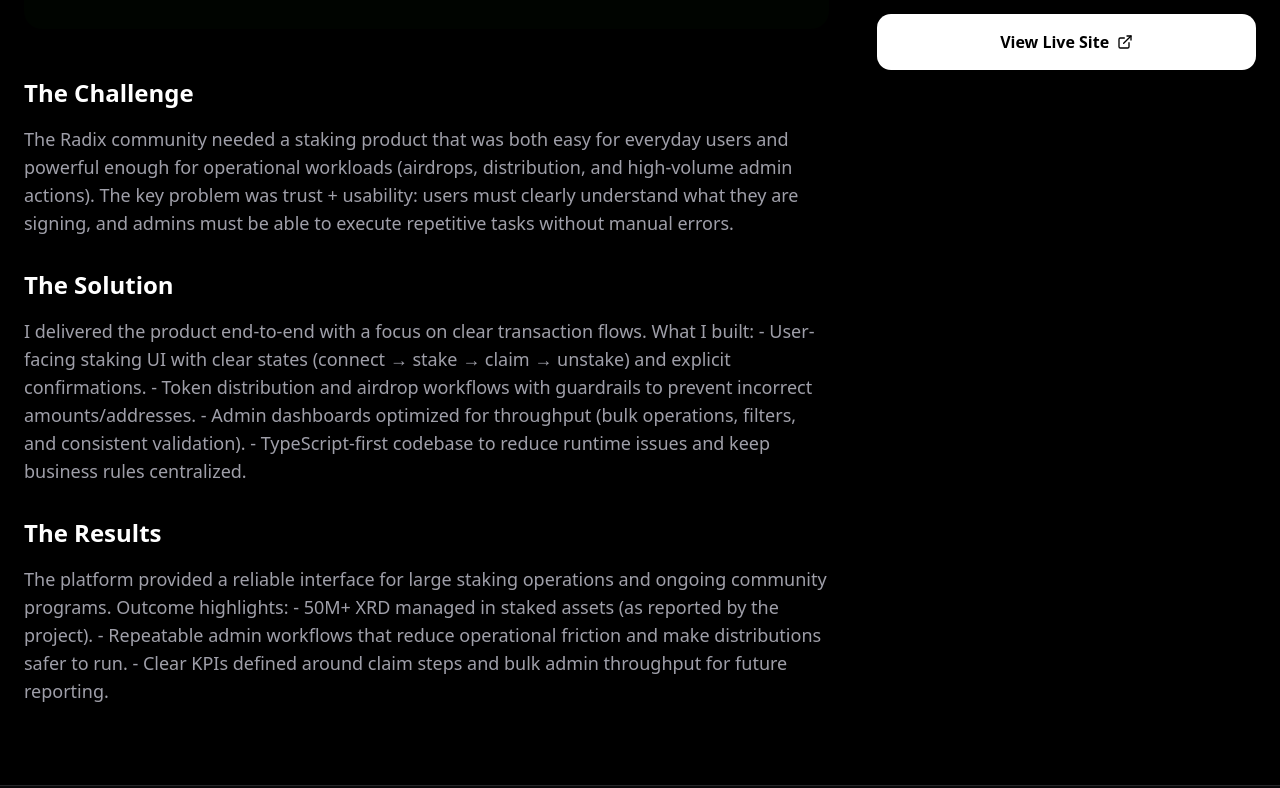
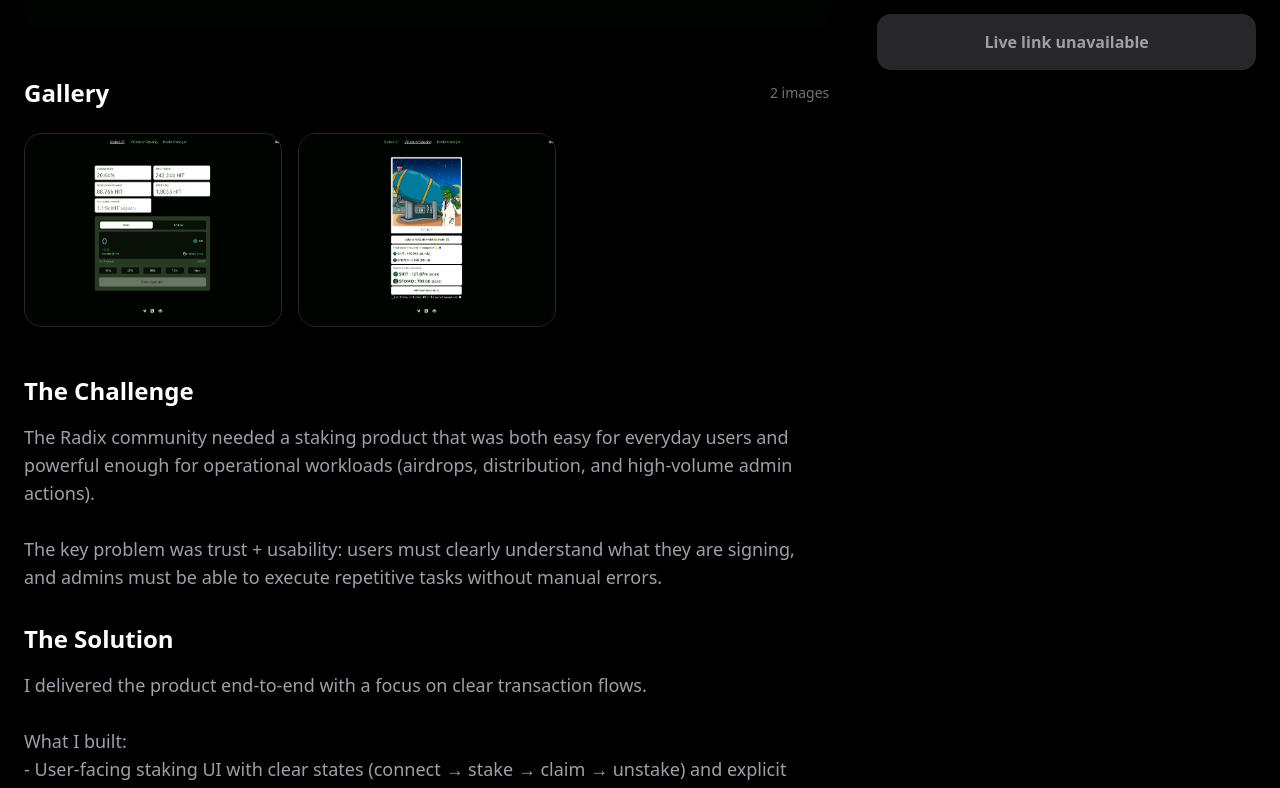
Before and after one commit to abdulhaseeb13mar/portfolio-ts, a React (Vite) app: page /projects/addix-on-radix in a window 1280 px wide. Shown: the part 764-1552 px from the top of the page. Built offline with nearby package versions, Linux system fonts and the light colour scheme.

Commit message:
feat: add image gallery with lightbox functionality to project detail page

```diff
--- a/src/pages/ProjectDetail.tsx
+++ b/src/pages/ProjectDetail.tsx
@@ -1,11 +1,32 @@
+import { useMemo, useState } from "react";
+
 import { projects } from "@/data/projects";
 import { useParams } from "@tanstack/react-router";
 import { Link } from "@tanstack/react-router";
 import { ArrowRight, ExternalLink } from "lucide-react";
+import Lightbox from "yet-another-react-lightbox";
+import Thumbnails from "yet-another-react-lightbox/plugins/thumbnails";
+import "yet-another-react-lightbox/plugins/thumbnails.css";
+import "yet-another-react-lightbox/styles.css";
 
 export function ProjectDetailPage() {
   const { slug } = useParams({ from: "/projects/$slug" });
   const project = projects.find((p) => p.slug === slug);
+  const [lightboxIndex, setLightboxIndex] = useState<number>(-1);
+
+  const images = useMemo(() => {
+    if (project?.allImages?.length) {
+      return project.allImages;
+    }
+
+    if (project?.gallery?.length) {
+      return [project.heroImage, ...project.gallery].filter(Boolean);
+    }
+
+    return project?.heroImage ? [project.heroImage] : [];
+  }, [project]);
+
+  const slides = useMemo(() => images.map((src) => ({ src })), [images]);
 
   if (!project) {
     return (
@@ -46,15 +67,45 @@
             <img src={project.heroImage} alt={`${project.title} Hero`} className="w-full h-full object-cover" />
           </div>
 
-          <div className="prose dark:prose-invert max-w-none">
+          {images.length > 0 && (
+            <section className="mt-12">
+              <div className="flex items-center justify-between mb-6">
+                <h2 className="text-2xl font-bold">Gallery</h2>
+                <span className="text-sm text-zinc-500">{images.length} images</span>
+              </div>
+              <div className="grid grid-cols-1 sm:grid-cols-2 lg:grid-cols-3 gap-4">
+                {images.map((src, index) => (
+                  <button
+                    key={src}
+                    type="button"
+                    onClick={() => setLightboxIndex(index)}
+                    className="group relative overflow-hidden rounded-2xl border border-zinc-200 dark:border-zinc-800 bg-zinc-100 dark:bg-zinc-900 focus:outline-none focus-visible:ring-2 focus-visible:ring-blue-600"
+                    aria-label={`Open image ${index + 1} for ${project.title}`}
+                  >
+                    <div className="aspect-4/3">
+                      <img
+                        src={src}
+                        alt={`${project.title} screenshot ${index + 1}`}
+                        className="h-full w-full object-cover transition-transform duration-500 group-hover:scale-105"
+                        loading="lazy"
+                      />
+                    </div>
+                    <div className="pointer-events-none absolute inset-0 bg-black/0 group-hover:bg-black/10 transition-colors" />
+                  </button>
+                ))}
+              </div>
+            </section>
+          )}
+
+          <div className="prose dark:prose-invert max-w-none mt-12">
             <h2 className="text-2xl font-bold mb-4">The Challenge</h2>
-            <p className="text-lg text-zinc-600 dark:text-zinc-400 mb-8">{project.problem || "Information coming soon..."}</p>
+            <p className="text-lg text-zinc-600 dark:text-zinc-400 mb-8 whitespace-pre-line">{project.problem || "Information coming soon..."}</p>
 
             <h2 className="text-2xl font-bold mb-4">The Solution</h2>
-            <p className="text-lg text-zinc-600 dark:text-zinc-400 mb-8">{project.solution || "Information coming soon..."}</p>
+            <p className="text-lg text-zinc-600 dark:text-zinc-400 mb-8 whitespace-pre-line">{project.solution || "Information coming soon..."}</p>
 
             <h2 className="text-2xl font-bold mb-4">The Results</h2>
-            <p className="text-lg text-zinc-600 dark:text-zinc-400 mb-8">{project.results || "Information coming soon..."}</p>
+            <p className="text-lg text-zinc-600 dark:text-zinc-400 mb-8 whitespace-pre-line">{project.results || "Information coming soon..."}</p>
           </div>
         </div>
 
@@ -71,11 +122,35 @@
             </div>
           </div>
 
-          <button className="w-full py-4 bg-black dark:bg-white text-white dark:text-black font-bold rounded-xl flex items-center justify-center gap-2 hover:opacity-90 transition-opacity">
-            View Live Site <ExternalLink className="w-4 h-4" />
-          </button>
+          {project.link ? (
+            <a
+              href={project.link}
+              target="_blank"
+              rel="noreferrer"
+              className="w-full py-4 bg-black dark:bg-white text-white dark:text-black font-bold rounded-xl flex items-center justify-center gap-2 hover:opacity-90 transition-opacity"
+            >
+              View Live Site <ExternalLink className="w-4 h-4" />
+            </a>
+          ) : (
+            <button
+              type="button"
+              disabled
+              className="w-full py-4 bg-zinc-200 dark:bg-zinc-800 text-zinc-500 dark:text-zinc-400 font-bold rounded-xl flex items-center justify-center gap-2 cursor-not-allowed"
+            >
+              Live link unavailable
+            </button>
+          )}
         </div>
       </div>
+
+      <Lightbox
+        open={lightboxIndex >= 0}
+        close={() => setLightboxIndex(-1)}
+        index={lightboxIndex}
+        slides={slides}
+        plugins={[Thumbnails]}
+        thumbnails={{ position: "bottom" }}
+      />
     </div>
   );
 }
```
